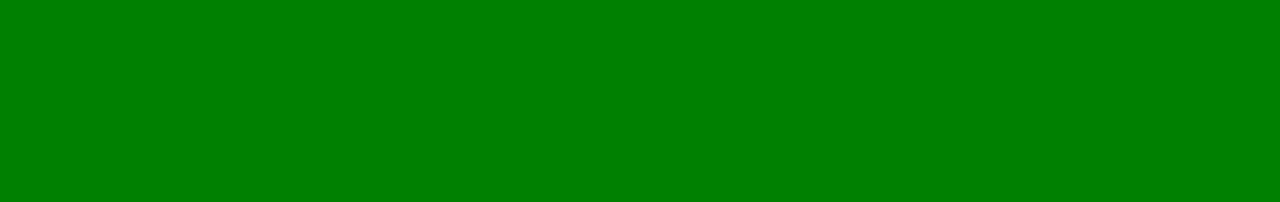
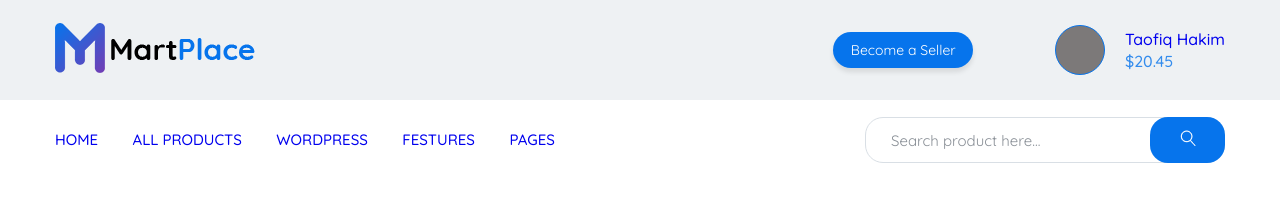
Before and after one commit to krion333/marketplace, a website: page app/index.html in a window 1280 px wide. Drawn offline with nearby package versions, Linux system fonts and the light colour scheme; files that its build step writes are made by us from their sources.

Commit message:
added header section

```diff
--- a/app/index.html
+++ b/app/index.html
@@ -1,22 +1,75 @@
 <!DOCTYPE html>
 <html lang="en">
+
 <head>
     <meta charset="UTF-8">
     <meta name="viewport" content="width=device-width, initial-scale=1.0">
     <title>Document</title>
+    <link href="https://fonts.googleapis.com/css?family=Quicksand:400,500,700&display=swap" rel="stylesheet">
     <link rel="stylesheet" href="css/normalize.css">
     <link rel="stylesheet" href="css/libs.min.css">
     <link rel="stylesheet" href="css/style.min.css">
-
 
 </head>
 
 
 <body>
 
- <div class="box">
+    <header class="header">
 
- </div>
+        <div class="header__top">
+            <div class="container">
+                <div class="header__top-inner">
+                    <div class="header__logo">
+                        <a href="#"><img src="images/Logo.png" alt=""></a>
+                    </div>
+                    <a class="header__button" href="#">
+                        Become a Seller
+                    </a>
+                    <div class="header__notif">
+                        <a class="bell" href="#"></a>
+                        <a class="email" href="#"></a>
+                        <a class="busket" href="#"></a>
+                    </div>
+                    <div class="header__profile">
+                        <a class="photo" href="#"></a>
+                        <div class="header__profile-inner">
+                            <a class="name" href="#">Taofiq Hakim</a>
+                            <div class="price">$20.45</div>
+                        </div>
+                    </div>
+                </div>
+            </div>
+        </div>
+
+        <div class="header__menu">
+            <div class="container">
+                <div class="header__menu-list">
+                    <ul>
+                        <li> <a href="#">Home</a></li>
+                        <li> <a href="#">All Products</a></li>
+                        <li> <a href="#">Wordpress</a></li>
+                        <li> <a href="#">Festures</a></li>
+                        <li> <a href="#">Pages</a></li>
+                    </ul>
+
+                    <div class="header__search">
+                        <form action="">
+                             <input type="text" placeholder="Search product here..." required>
+                             <button type="submit">
+                                 <img src="images/icons/search.png" alt="">
+                             </button>
+                        </form>
+                    </div>
+                </div>
+            </div>
+        </div>
+
+    </header>
+
+
+
+
 
 
 
--- /dev/null
+++ b/app/scss/_global.scss
@@ -0,0 +1,35 @@
+html{
+    box-sizing: border-box;
+}
+*,
+*::before,
+*::after{
+    box-sizing: inherit;
+}
+
+a{
+    display: inline-block;
+    text-decoration: none;
+
+}
+
+ul,
+li{
+    margin: 0;
+    padding: 0;
+    list-style: none;
+}
+
+body{
+    font-family: 'Quicksand', sans-serif;
+    font-weight: 400;
+}
+.container{
+    max-width: 1200px;
+    margin: 0 auto;
+    padding: 0 15px;
+}
+
+// button, input{
+//     overflow: hidden;
+// }
--- /dev/null
+++ b/app/scss/_vars.scss
@@ -0,0 +1,2 @@
+$blue: #0674ec;
+$grey: #333333;
--- a/app/scss/style.scss
+++ b/app/scss/style.scss
@@ -1,21 +1,118 @@
+@import '_vars';
+@import '_global';
 
-html{
-    box-sizing: border-box;
-}
-*,
-*::before,
-*::after{
-    box-sizing: inherit;
+
+
+// start header section
+
+
+.header__top {
+    background-color: #eef1f3;
 }
 
-.box{
+.header__top-inner {
+    height: 100px;
     display: flex;
+    justify-content: space-between;
+    align-items: center;
+}
 
+.header__button {
+    margin-right: 48px;
+    margin-left: auto;
+    width: 140px;
+    padding: 4px;
+    text-align: center;
+    background-color: $blue;
+    font-size: 14px;
+    line-height: 28px;
+    color: #fff;
+    border-radius: 18px;
+    box-shadow: 0px 4px 5px rgba(0, 0, 0, 0.1);
+}
 
+.header__profile {
+    display: flex;
+    justify-content: space-between;
+    align-items: center;
+    margin-left: 25px;
+
+    .photo {
+        width: 50px;
+        height: 50px;
+        background-color: #7c7979;
+        border-radius: 25px;
+        border: 1px solid $blue;
+    }
+}
+
+.header__profile-inner {
+    margin-left: 20px;
+    font-size: 16px;
+    line-height: 22px;
+    color: $grey;
+    font-weight: 500;
+
+    .price {
+        color: #338ced;
+    }
+}
+
+.header__menu-list {
+    height: 80px;
+    display: flex;
+    justify-content: space-between;
+    align-items: center;
+
+    li {
+        display: inline-block;
+        margin-right: 30px;
+        font-weight: 500;
+        font-size: 15px;
+        line-height: 22px;
+        color: $grey;
+        text-transform: uppercase;
+    }
+}
+
+.header__search {
+    width: 360px;
+    position: relative;
+
+    input {
+        width: 100%;
+        height: 46px;
+        border-radius: 18px;
+        padding-left: 25px;
+        padding-right: 90px;
+        border: 1px solid #d9dfe5;
+        outline: none;
+        font-size: 15px;
+        line-height: 26px;
+
+        &::placeholder{
+        color: #898f96;
         }
 
 
 
-body{
-    background-color: green;
+        &:focus {
+            border: 1px solid $blue;
+            border-radius: 18px;
         }
+    }
+
+    button {
+        position: absolute;
+        height: 46px;
+        width: 75px;
+        top: 0;
+        right: 0;
+        background-color: $blue;
+        border-radius: 18px;
+        border: none;
+    }
+}
+// end header section
+
+// start product section
--- a/gulpfile.js
+++ b/gulpfile.js
@@ -9,7 +9,7 @@ let gulp = require('gulp'),
 
 
 gulp.task('sass', function(){
-   return gulp.src('app/scss/style.scss')
+   return gulp.src('app/scss/**/*.scss')
          .pipe(sass({outputStyle: 'compressed'}))
          .pipe(rename({suffix: '.min'}))
          .pipe(autoprefixer({overrideBrowserslist: 'last 8 versions'}))
@@ -59,7 +59,7 @@ gulp.task('browser-sync', function(){
 });
 
 gulp.task('watch', function(){
-     gulp.watch('app/scss/style.scss', gulp.parallel('sass'));
+     gulp.watch('app/scss/**/*.scss', gulp.parallel('sass'));
      gulp.watch('app/*.html', gulp.parallel('html'));
      gulp.watch('app/js/*.js', gulp.parallel('js'));
 
```
Also changed, not shown: app/images/Logo.png (added), app/images/icons/search.png (added), app/images/icons/search.svg (added). Lines whose indentation alone changed are shown as unchanged.
